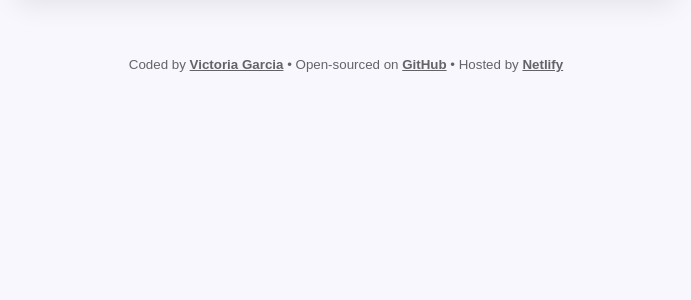
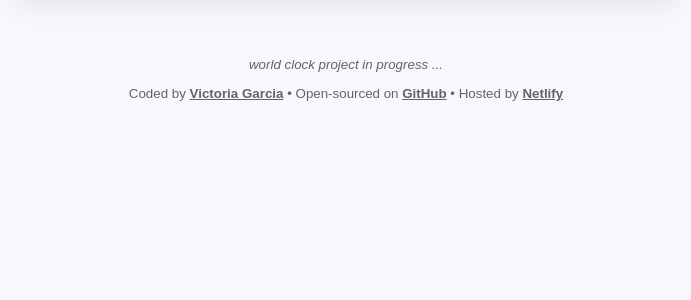
Before and after one commit to fifth-monger/world-clock, a plain HTML site: page index.html in a window 1280 px wide. Shown: the part 500-800 px from the top of the page, without its empty margins (294-985 px from the left). Drawn offline with Linux system fonts and the light colour scheme.

Commit message:
added "in progress" notes

```diff
--- a/index.html
+++ b/index.html
@@ -30,7 +30,9 @@
         <div class="time">10:03 <small>PM</small></div>
       </div>
     </div>
-    <footer> Coded by
+    <footer>
+        <p><em>world clock project in progress ... </em></p>
+        Coded by
         <a href="https://github.com/fifth-monger" target="_blank"
           >Victoria Garcia</a
         >
```
